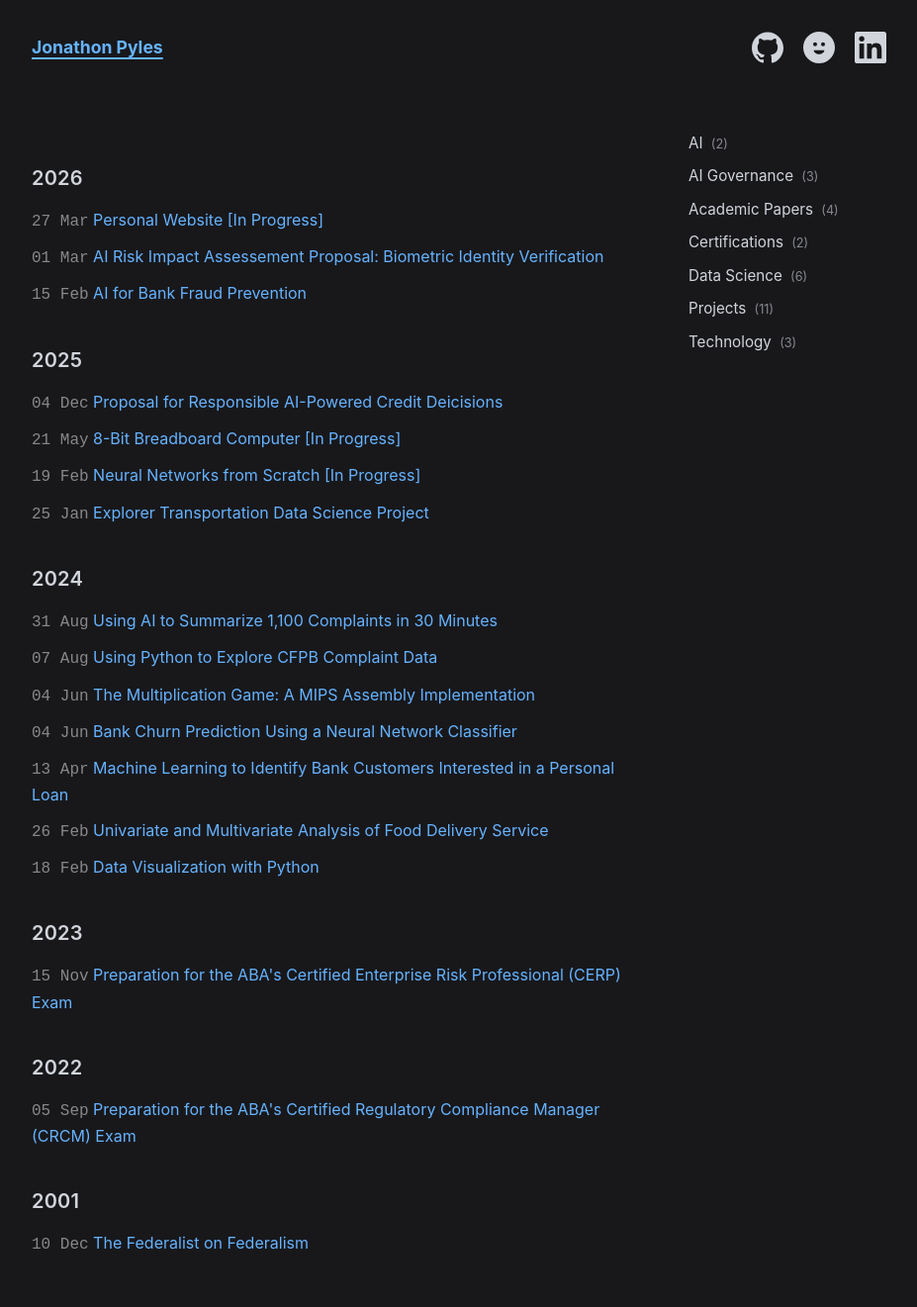
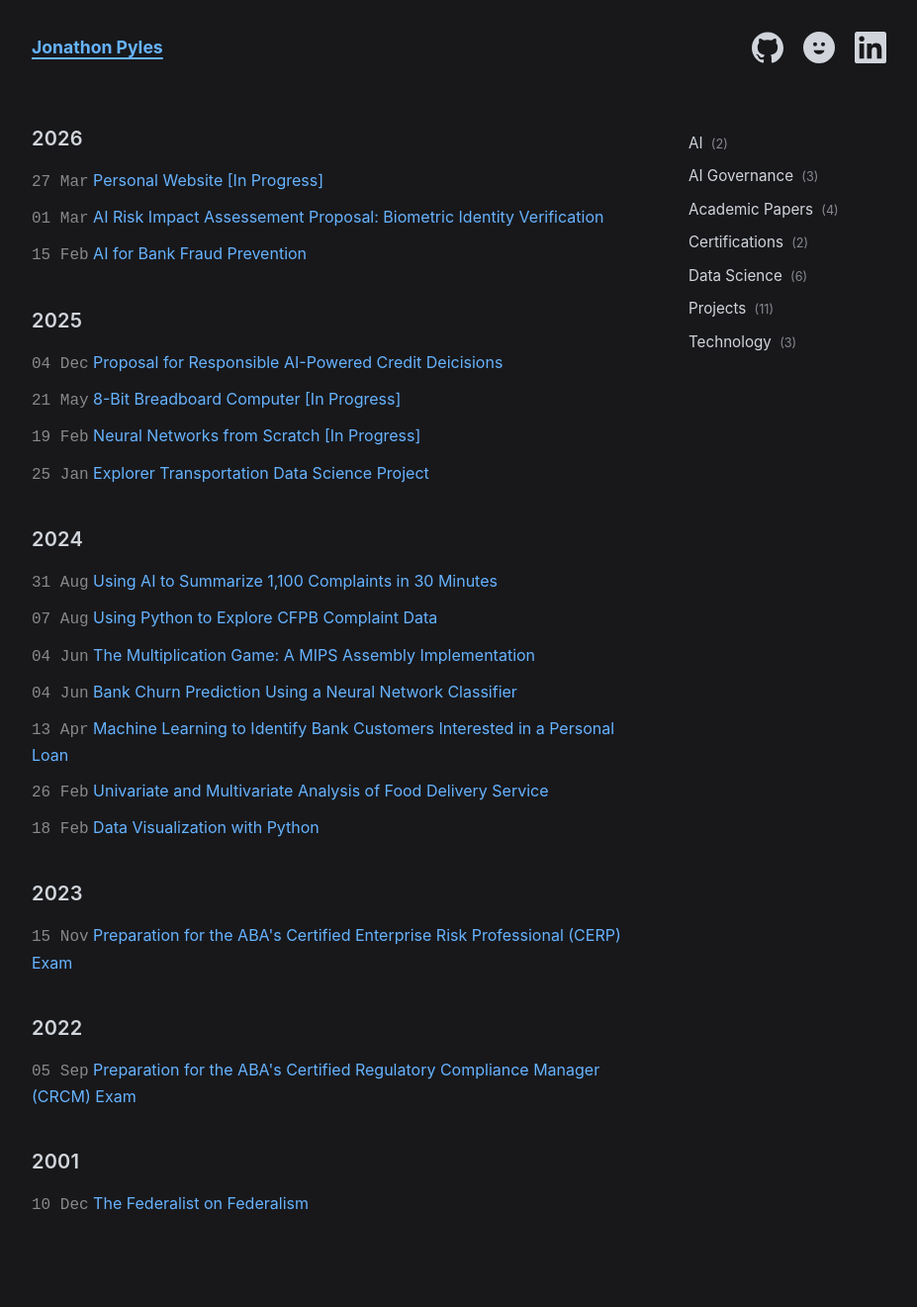
Before and after one commit to JNPyles/JNPyles.github.io, a Jekyll site: the page built from index.html, in a window 1280 px wide. Shown: the whole page at 99% size, without its empty margins (176-1103 px from the left). Built offline with Jekyll 4.4.1, drawn with Linux system fonts in a browser that asks for light colours; nearby versions of some CDN libraries; after the commit the page ends 1281 px from its top, so only the background shows below that.

Commit message:
Update style.css

```diff
--- a/assets/css/style.css
+++ b/assets/css/style.css
@@ -151,6 +151,11 @@ nav .nav-links a.active {
 .project-content {
   flex: 1; /* Takes up all remaining space on the left */
   min-width: 0; /* Prevents text from breaking out of the container */
+}
+
+/* Removes the top margin from the very first heading in the main content area */
+.project-content > *:first-child {
+  margin-top: 0;
 }
 
 /* Sidebar styling */
```
